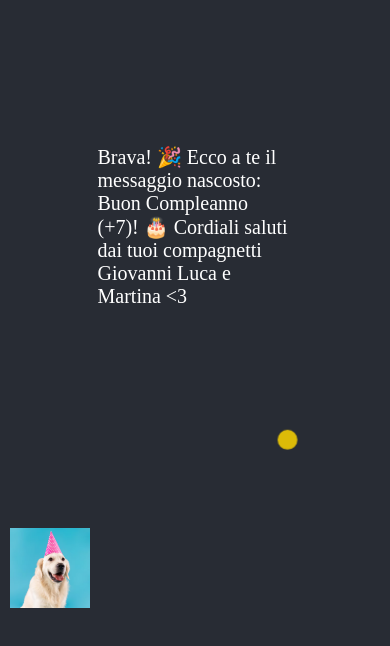
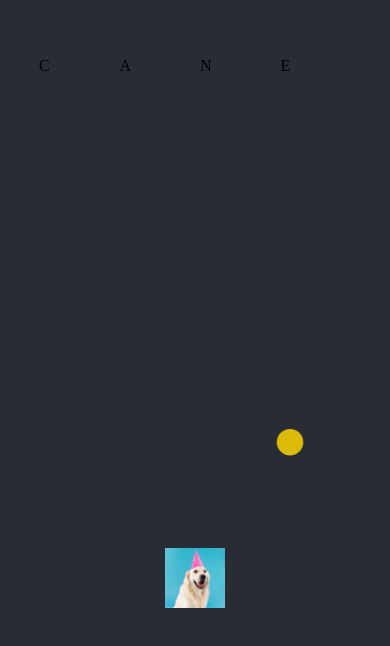
Before and after one commit to tinamirtillo/wordle-auguri, a plain HTML site: page index.html in a window 390 px wide. Shown: the part 196-842 px from the top of the page. Drawn offline with Linux system fonts and the light colour scheme.

Commit message:
Add files via upload

```diff
--- a/index.html
+++ b/index.html
@@ -7,16 +7,18 @@
     <link rel="stylesheet" href="styles.css">
 </head>
 <body>
+    <!-- Messaggio di auguri (visibile alla fine del gioco) -->
+    <div id="message" class="hidden">Brava! 🎉 Ecco a te il messaggio nascosto: Buon Compleanno (+7)! 🎂 Cordiali saluti dai tuoi compagnetti Giovanni Luca e Martina <3</div>
 
-    <!-- Griglia per il gioco -->
+    <!-- Griglia di gioco -->
     <div id="grid"></div>
 
-    <!-- Messaggio di auguri -->
-    <div id="message">Brava! 🎉 Ecco a te il messaggio nascosto: Buon Compleanno (+7)! 🎂 Cordiali saluti dai tuoi compagnetti Giovanni Luca e Martina <3</div>
-
-    <!-- Immagine dei cagnolini -->
+    <!-- Immagini dei cagnolini -->
     <img src="dog1.png" class="dog" alt="cagnolino" />
     <img src="dog2.png" class="dog" alt="cagnolino" />
+
+    <!-- Fuochi d'artificio -->
+    <div id="fireworks"></div>
 
     <script src="script.js"></script>
 </body>
--- a/script.js
+++ b/script.js
@@ -8,58 +8,42 @@ function createFirework() {
     firework.style.top = `${Math.random() * window.innerHeight}px`;
 
     // Aggiungi il fuoco d'artificio alla pagina
-    document.body.appendChild(firework);
+    document.getElementById('fireworks').appendChild(firework);
 
     // Rimuovi il fuoco d'artificio dopo che l'animazione è finita
     setTimeout(() => {
         firework.remove();
-    }, 1000); // Durata dell'animazione dei fuochi d'artificio
+    }, 1000);
 }
 
 // Genera fuochi d'artificio ogni 0.5 secondi
 setInterval(createFirework, 500);
 
-// Funzione per adattare gli elementi in modo responsive
-function adjustForMobile() {
-    // Ridurre la dimensione dei cagnolini sui telefoni
-    const dogs = document.querySelectorAll('.dog');
-    dogs.forEach(dog => {
-        dog.style.width = '80px';   // Aumenta la dimensione dei bassotti
-        dog.style.left = '10px';     // Posizione più centrata
-        dog.style.bottom = '40px';  // Posiziona i bassotti più in basso
-    });
-
-    // Cambiare la dimensione dei fuochi d'artificio e renderli più visibili
-    const fireworks = document.querySelectorAll('.firework');
-    fireworks.forEach(firework => {
-        firework.style.width = '15px';    // Aumentare la dimensione
-        firework.style.height = '15px';
-        firework.style.backgroundColor = 'gold';  // Colore più visibile
-        firework.style.animationDuration = '1s';   // Velocità dell'animazione
-    });
-
-    // Modifica la posizione del messaggio per dispositivi mobili
-    const message = document.getElementById('message');
-    if (message) {
-        message.style.fontSize = '20px';  // Aumentare la leggibilità del messaggio
-    }
-
-    // Modifica il layout della griglia per avere più spazio
-    const grid = document.getElementById('grid');
-    if (grid) {
-        grid.style.gridTemplateColumns = 'repeat(3, 50px)';  // Mostra solo 3 lettere per riga
+// Funzione che verifica la parola e mostra il messaggio di auguri
+function checkWordCompletion(word) {
+    if (word.toLowerCase() === "cane") {  // La parola da indovinare è "CANE"
+        document.getElementById('message').classList.remove('hidden');
     }
 }
 
-// Funzione che verifica la dimensione dello schermo
-function checkForResponsiveDesign() {
-    if (window.innerWidth <= 600) {
-        adjustForMobile();  // Attiva le modifiche per dispositivi mobili
-    }
+// Funzione per gestire la griglia di gioco
+function createGameGrid() {
+    const grid = document.getElementById('grid');
+    const letters = ['C', 'A', 'N', 'E'];  // La parola da indovinare è "CANE"
+    letters.forEach((letter) => {
+        const div = document.createElement('div');
+        div.textContent = letter;
+        div.classList.add('letter-box');
+        grid.appendChild(div);
+    });
 }
 
-// Verifica se il design è responsivo ogni volta che la finestra cambia dimensione
-window.addEventListener('resize', checkForResponsiveDesign);
+// Chiamare la funzione che crea la griglia all'inizio
+createGameGrid();
 
-// Chiamata iniziale per verificare la dimensione della finestra
-checkForResponsiveDesign();
+// Modificare il comportamento in base alle interazioni o risultati del gioco
+// Esegui il check dopo che la parola è stata completata
+document.querySelector('#grid').addEventListener('click', function() {
+    // Simulazione di completamento parola
+    checkWordCompletion("Cane");  // Controlla la parola indovinata
+});
--- a/styles.css
+++ b/styles.css
@@ -3,22 +3,31 @@ body {
     margin: 0;
     padding: 0;
     display: flex;
-    justify-content: center;
+    flex-direction: column;
+    justify-content: flex-start;
     align-items: center;
     background-color: #282c34;
     height: 100vh;
     overflow: hidden;
+    position: relative;
 }
 
 /* Messaggio di auguri */
 #message {
-    position: fixed;         /* Blocca il messaggio in posizione fissa */
-    top: 50%;                /* Centra verticalmente */
-    left: 50%;               /* Centra orizzontalmente */
-    transform: translate(-50%, -50%); /* Centra perfettamente */
-    font-size: 24px;         /* Modifica la dimensione del font */
-    color: #fff;             /* Colore del testo */
-    z-index: 1000;           /* Porta il messaggio sopra gli altri elementi */
+    position: fixed;
+    top: 10%;
+    left: 50%;
+    transform: translateX(-50%);
+    font-size: 24px;
+    color: #fff;
+    z-index: 1000;
+    text-align: center;
+    display: none; /* Inizialmente nascosto */
+}
+
+/* Nascondi il messaggio se non completato */
+.hidden {
+    display: none;
 }
 
 /* Fuochi d'artificio */
@@ -46,15 +55,38 @@ body {
 .dog {
     position: fixed;
     width: 80px;
-    bottom: 40px;    /* Posizionato più in basso */
-    left: 10px;      /* Posizione più centrata */
-    z-index: 500;    /* Assicurati che non copra il messaggio */
+    bottom: 40px;
+    z-index: 500;
 }
 
 /* Griglia di lettere per il gioco */
 #grid {
     display: grid;
-    grid-template-columns: repeat(5, 1fr);
+    grid-template-columns: repeat(4, 1fr); /* 4 colonne per la parola "CANE" */
     gap: 10px;
     z-index: 10;
+    position: absolute;
+    top: 30%;
+    width: 60%; /* Impostato per centrare la griglia */
 }
+
+/* Modifiche per il responsive design */
+@media (max-width: 600px) {
+    #grid {
+        grid-template-columns: repeat(4, 1fr);
+        width: 80%; /* Griglia più grande su schermi piccoli */
+    }
+
+    #message {
+        font-size: 18px;
+    }
+
+    .dog {
+        width: 60px;
+    }
+
+    .firework {
+        width: 20px;
+        height: 20px;
+    }
+}
```
